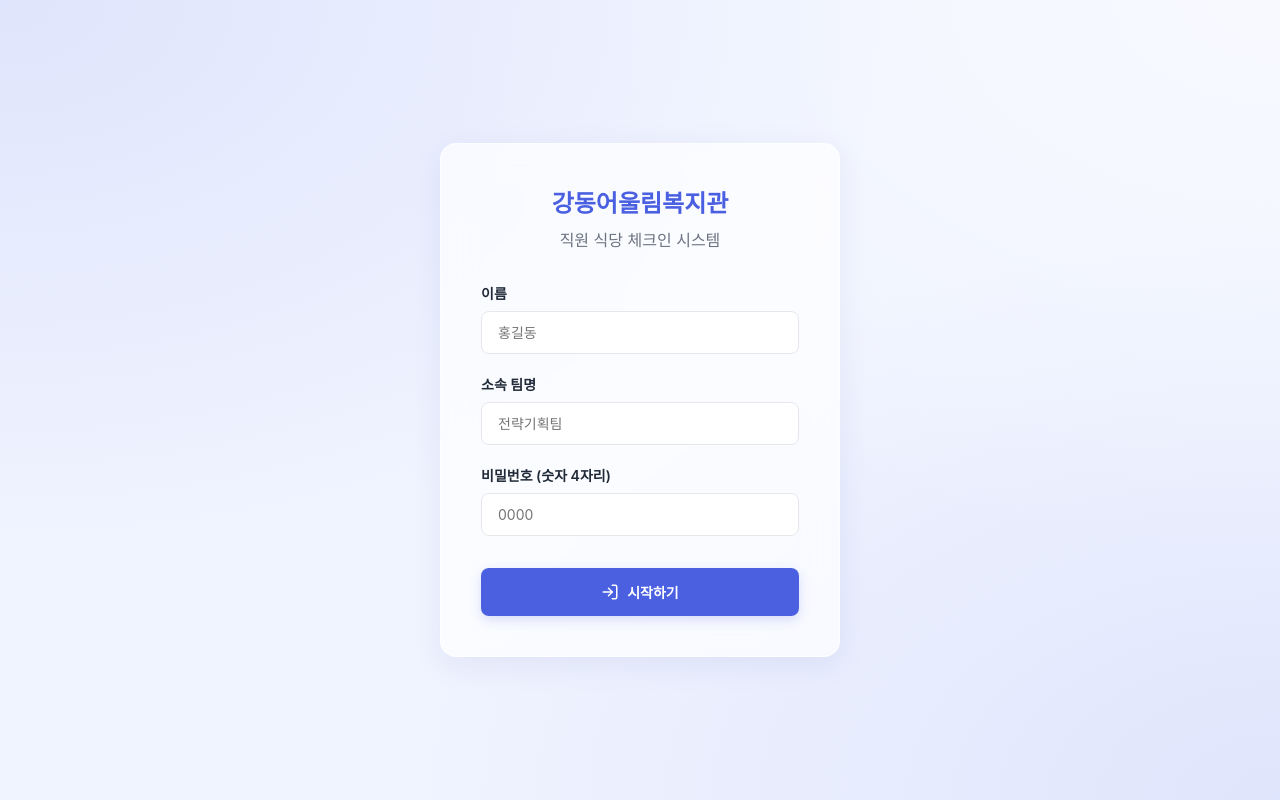
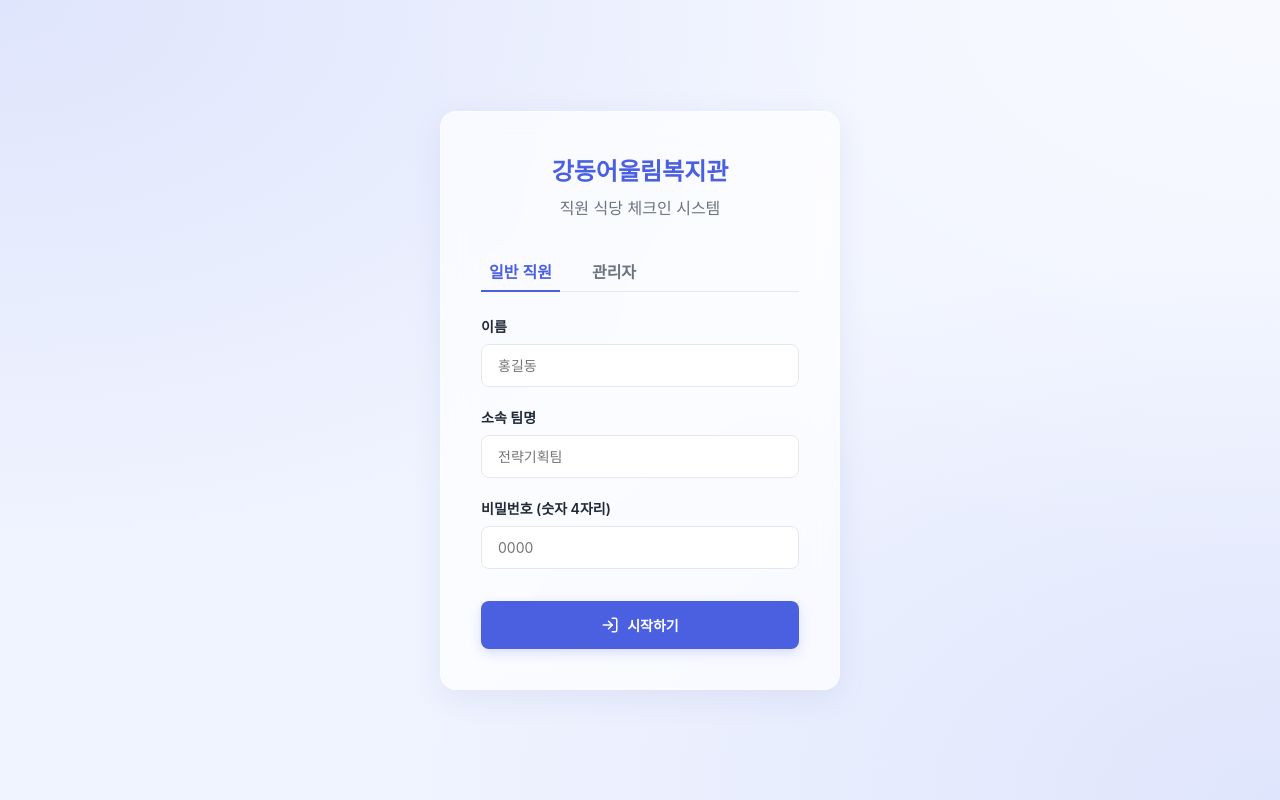
Before and after one commit to fitsociety-hue/checkinalarm, a React (Vite) app: page /#/login in a window 1280 px wide. Built offline with nearby package versions, Linux system fonts and the light colour scheme; a web font is replaced by a local one.

Commit message:
feat: add admin login toggle and verification logic

```diff
--- a/src/pages/Login.jsx
+++ b/src/pages/Login.jsx
@@ -5,9 +5,11 @@ import { LogIn } from 'lucide-react';
 import { fetchGAS } from '../api';
 
 export default function Login() {
+  const [loginType, setLoginType] = useState('employee'); // 'employee' or 'admin'
   const [name, setName] = useState('');
   const [team, setTeam] = useState('');
   const [pin, setPin] = useState('');
+  const [adminCode, setAdminCode] = useState(''); // Optional: for extra security
   const [loading, setLoading] = useState(false);
   const [error, setError] = useState('');
   const { login } = useAuth();
@@ -24,7 +26,7 @@ export default function Login() {
     setError('');
 
     try {
-      const data = await fetchGAS('login', { name, team, pin });
+      const data = await fetchGAS('login', { name, team, pin, loginType, adminCode });
 
       if (data.success) {
         login({ name, team, pin, role: data.role || 'employee' });
@@ -59,6 +61,23 @@ export default function Login() {
           </div>
         )}
 
+        <div className="tabs" style={{ marginBottom: '24px' }}>
+          <button
+            className={`tab ${loginType === 'employee' ? 'active' : ''}`}
+            onClick={() => setLoginType('employee')}
+            style={{ padding: '8px' }}
+          >
+            일반 직원
+          </button>
+          <button
+            className={`tab ${loginType === 'admin' ? 'active' : ''}`}
+            onClick={() => setLoginType('admin')}
+            style={{ padding: '8px' }}
+          >
+            관리자
+          </button>
+        </div>
+
         <form onSubmit={handleSubmit}>
           <div className="form-group">
             <label className="label" htmlFor="name">이름</label>
@@ -86,7 +105,7 @@ export default function Login() {
             />
           </div>
 
-          <div className="form-group" style={{ marginBottom: '32px' }}>
+          <div className="form-group" style={{ marginBottom: loginType === 'admin' ? '16px' : '32px' }}>
             <label className="label" htmlFor="pin">비밀번호 (숫자 4자리)</label>
             <input
               id="pin"
@@ -100,6 +119,21 @@ export default function Login() {
               required
             />
           </div>
+
+          {loginType === 'admin' && (
+            <div className="form-group" style={{ marginBottom: '32px' }}>
+              <label className="label" htmlFor="adminCode">관리자 인증 코드</label>
+              <input
+                id="adminCode"
+                type="password"
+                className="input-field"
+                placeholder="초기 가입시 1234 입력"
+                value={adminCode}
+                onChange={(e) => setAdminCode(e.target.value)}
+                required={loginType === 'admin'}
+              />
+            </div>
+          )}
 
           <button
             type="submit"
```
Also changed, not shown: 1 other file (tests, documents, lock files or other folders).
